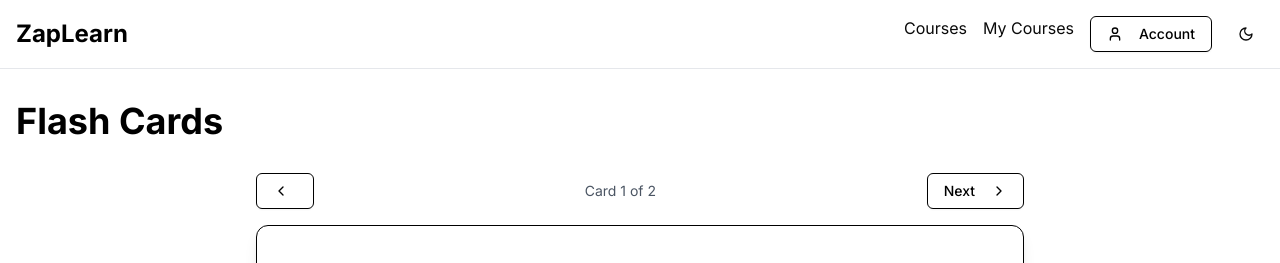
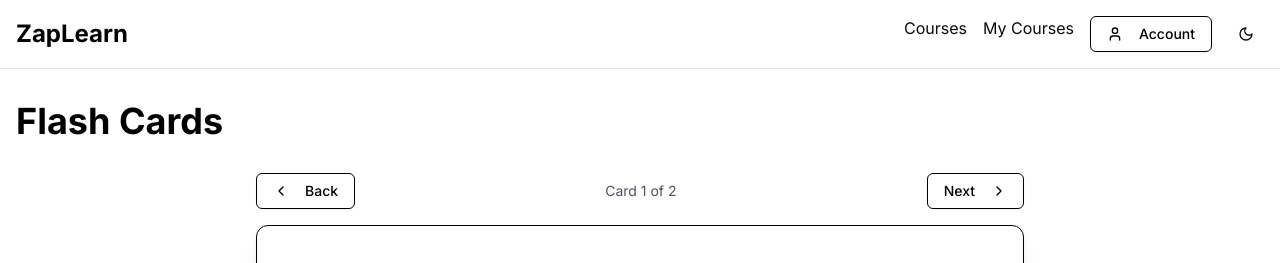
Before and after one commit to snowypy/SuperStudy-Frontend, a Next.js app: page /courses/create in a window 1280 px wide. Shown: the top 263 px of the page. Built offline with nearby package versions, Linux system fonts and the light colour scheme.

Commit message:
add back text to back arrow..

```diff
--- a/app/courses/[id]/page.tsx
+++ b/app/courses/[id]/page.tsx
@@ -60,6 +60,7 @@
                         className="border-black dark:border-white text-black dark:text-white hover:bg-black hover:text-white dark:hover:bg-white dark:hover:text-black"
                     >
                         <ChevronLeft className="h-4 w-4 mr-2"/>
+                        Back
                     </Button>
                     <span className="text-sm text-gray-600 dark:text-gray-400">
                       Card {currentCardIndex + 1} of {flashcards.length}
--- a/app/courses/preview/[id]/page.tsx
+++ b/app/courses/preview/[id]/page.tsx
@@ -60,6 +60,7 @@
                         className="border-black dark:border-white text-black dark:text-white hover:bg-black hover:text-white dark:hover:bg-white dark:hover:text-black"
                     >
                         <ChevronLeft className="h-4 w-4 mr-2"/>
+                        Back
                     </Button>
                     <span className="text-sm text-gray-600 dark:text-gray-400">
                       Card {currentCardIndex + 1} of {flashcards.length}
```
